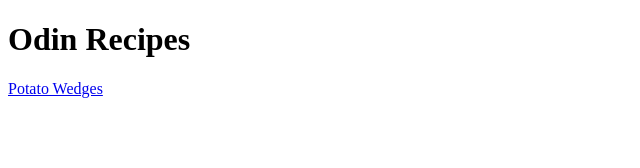
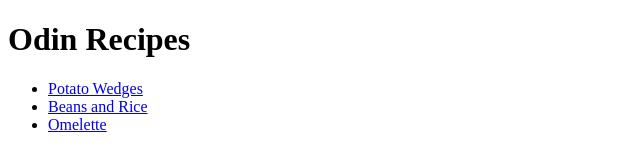
Before and after one commit to lukemedlin/odin-recipes, a plain HTML site: page index.html in a window 1280 px wide. Shown: the whole page, without its empty margins (0-640 px from the left). Drawn offline with Linux system fonts and the light colour scheme.

Commit message:
Update index.html with two more recipes

```diff
--- a/index.html
+++ b/index.html
@@ -7,8 +7,10 @@
 
     <body>
         <h1>Odin Recipes</h1>
-
-        <a href="recipes/potato-wedges.html">Potato Wedges</a>
-
+        <ul>
+            <li><a href="recipes/potato-wedges.html">Potato Wedges</a></li>
+            <li><a href="recipes/beans-and-rice.html">Beans and Rice</a></li>
+            <li><a href="recipes/omelette.html">Omelette</a></li>
+        </ul>
     </body>
 </html>
```
